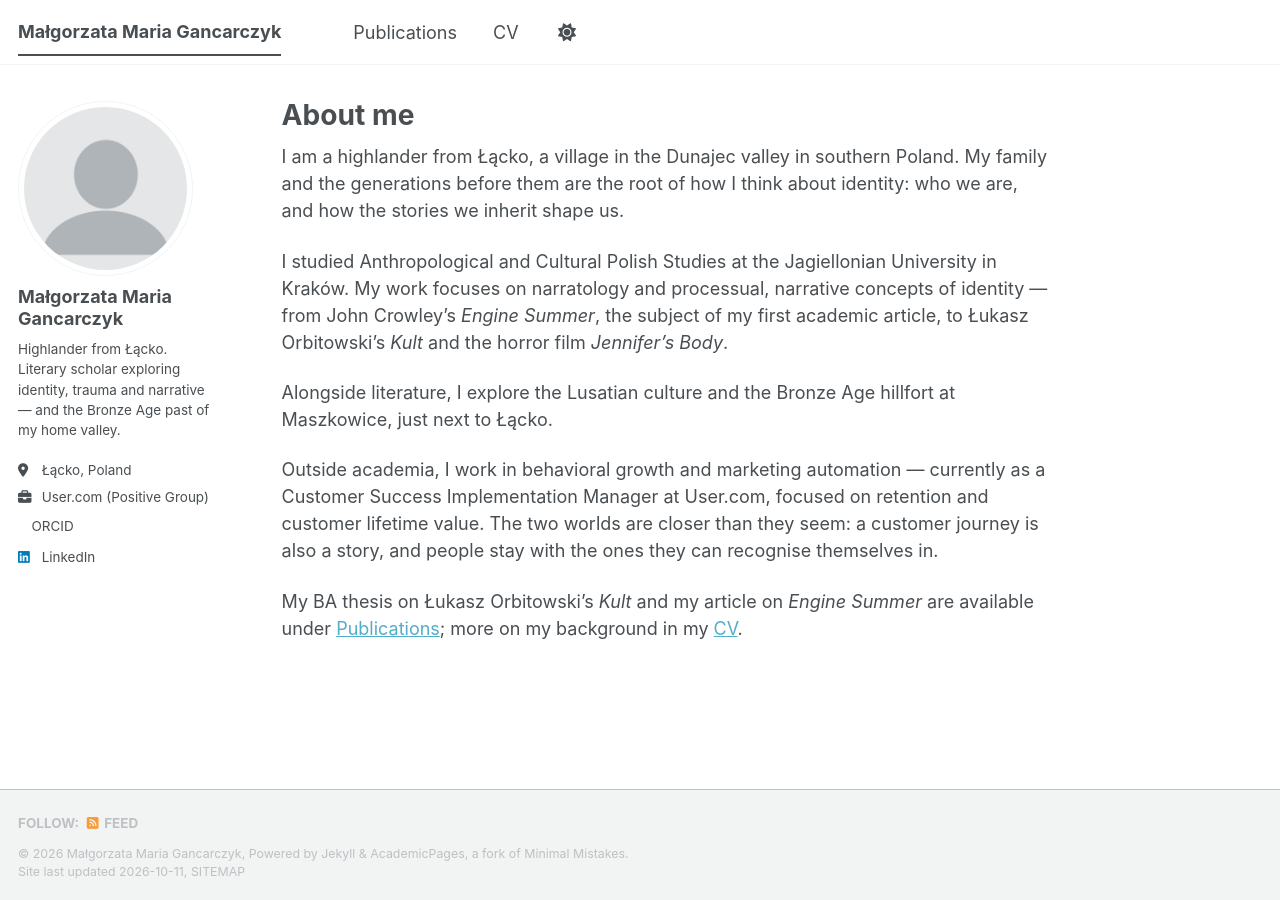
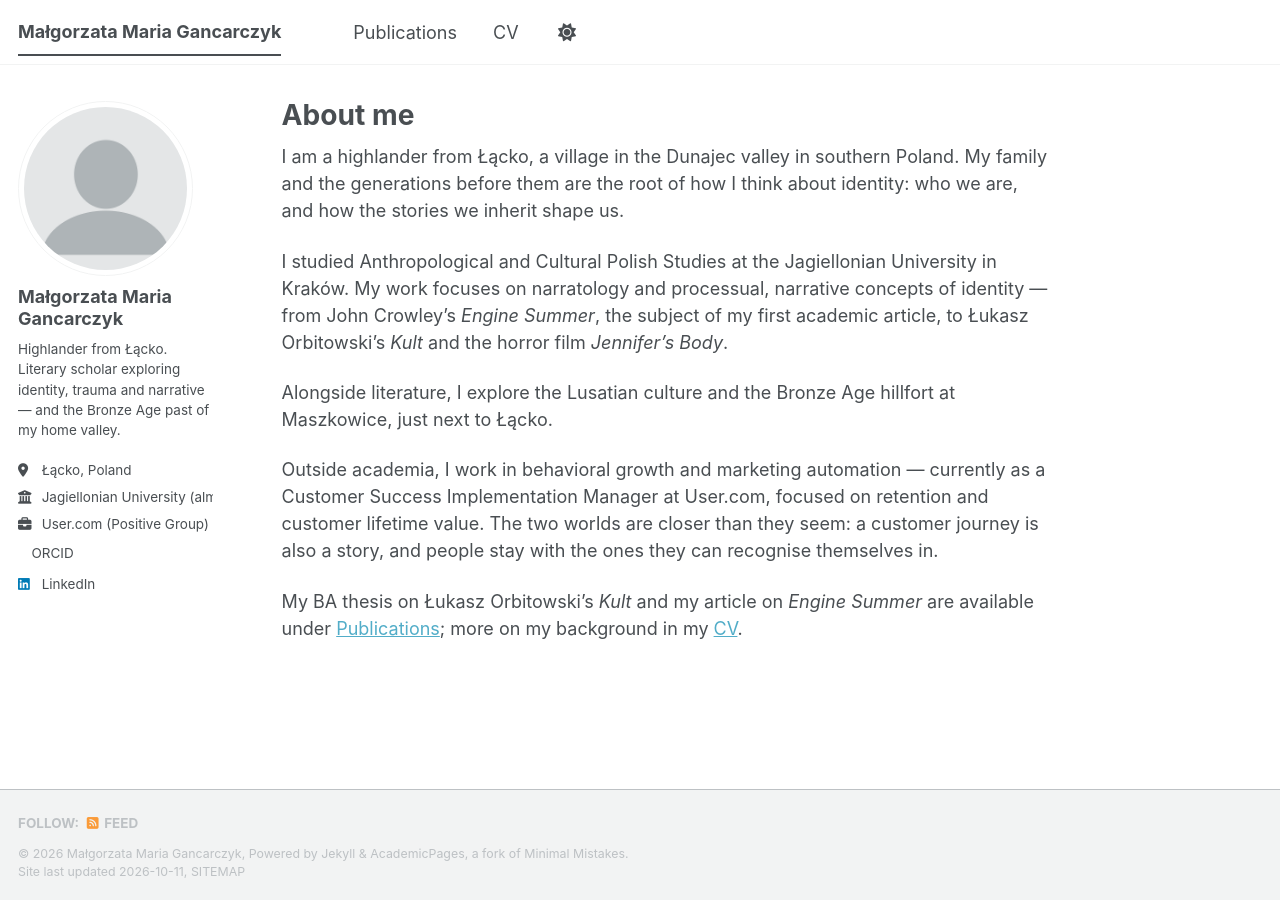
Before and after one commit to malgorzatagancarczyk/malgorzatagancarczyk.github.io, a Jekyll site: the page built from _pages/about.md, in a window 1280 px wide. Built offline with Jekyll 4.4.1, drawn with Linux system fonts in a browser that asks for light colours; a style sheet for code colours, icons or effects is not loaded.

Commit message:
Update _config.yml

```diff
--- a/_config.yml
+++ b/_config.yml
@@ -28,6 +28,7 @@ author:
   pronouns         : # example: "she/her"
   bio              : "Highlander from Łącko. Literary scholar exploring identity, trauma and narrative — and the Bronze Age past of my home valley."
   location         : "Łącko, Poland"
+  alma_mater       : "Jagiellonian University (alma mater)"
   employer         : "User.com (Positive Group)"
   uri              : # URL
   email            :
```
